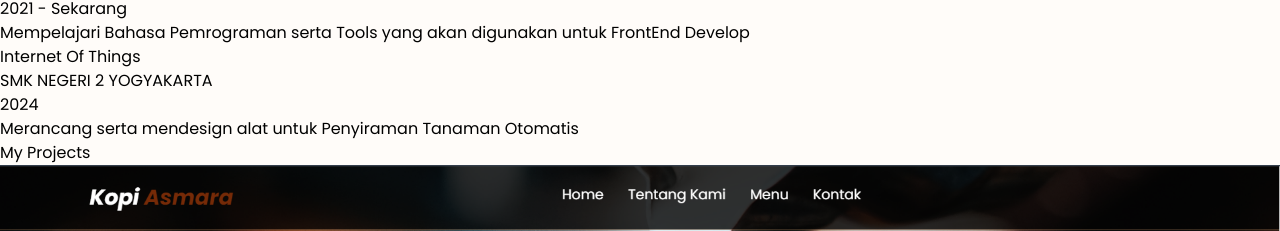
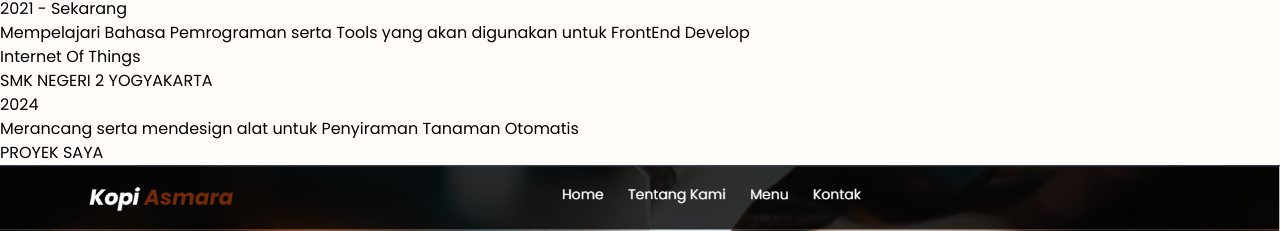
Before and after one commit to dwincahya/profile, a React (Vite) app: page / in a window 1280 px wide. Shown: the part 7018-7249 px from the top of the page. Built offline with nearby package versions, Linux system fonts and the light colour scheme.

Commit message:
Update project.jsx

```diff
--- a/src/pages/home/components/project.jsx
+++ b/src/pages/home/components/project.jsx
@@ -21,7 +21,7 @@ const Projects = () => {
     return (
         <section className="bg-gray-900 py-16 px-8 md:py-24 md:px-16">
             <h2 className="text-white text-3xl md:text-4xl lg:text-5xl font-bold mb-8 text-center font-bold">
-                My Projects
+                PROYEK SAYA
             </h2>
             <div className="text-white grid grid-cols-1 sm:grid-cols-2 md:grid-cols-3 gap-8 px-0 md:px-48">
                 {projects.map((project) => (
```
